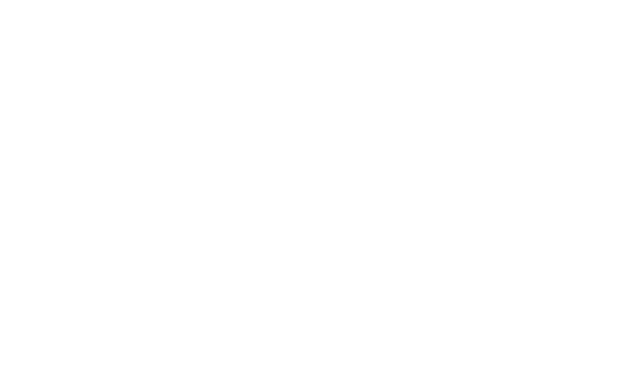
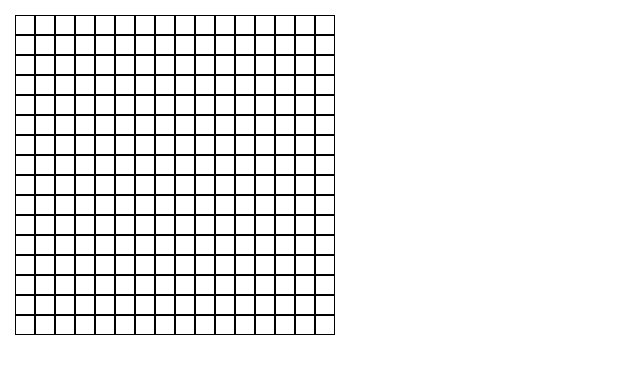
Before and after one commit to lnabesima/odin_etchasketch, a website: page index.html in a window 1280 px wide. Shown: the whole page, without its empty margins (0-640 px from the left). Drawn offline with Linux system fonts and the light colour scheme.

Commit message:
Add basic squares

```diff
--- /dev/null
+++ b/css/scss/_base.scss
@@ -0,0 +1,18 @@
+* {
+  margin: 0;
+  padding: 0;
+  box-sizing: border-box;
+}
+
+.flex {
+  display: flex;
+}
+
+.flex-column {
+  display: flex;
+  flex-direction: column;
+}
+
+.grid {
+  display: grid;
+}
--- /dev/null
+++ b/css/scss/_canvas.scss
@@ -0,0 +1,8 @@
+.div-wrapper {
+  grid-template-columns: repeat(16, 1fr);
+  grid-template-rows: repeat(16, 1fr);
+
+  width: 350px;
+  height: 350px;
+  padding: 15px;
+}
--- a/css/scss/style.scss
+++ b/css/scss/style.scss
@@ -0,0 +1 @@
+@import 'base', 'canvas';
--- a/index.html
+++ b/index.html
@@ -9,7 +9,7 @@
 	</head>
 	<body>
     <main>
-      <div class="div-wrapper"></div>
+      <div class="div-wrapper grid"></div>
     </main>
 
 		<script src="./js/main.js"></script>
--- a/js/main.js
+++ b/js/main.js
@@ -0,0 +1,11 @@
+const mainDiv = document.querySelector('.div-wrapper');
+
+const createDiv = () => {
+  const newDiv = document.createElement('div');
+  newDiv.style.cssText = 'width: 20px; height: 20px; border: 1px solid black';
+  mainDiv.appendChild(newDiv);
+};
+
+for (let i = 0; i < 256; i += 1) {
+  createDiv();
+}
```
Also changed, not shown: css/style.css, 1 other file.
